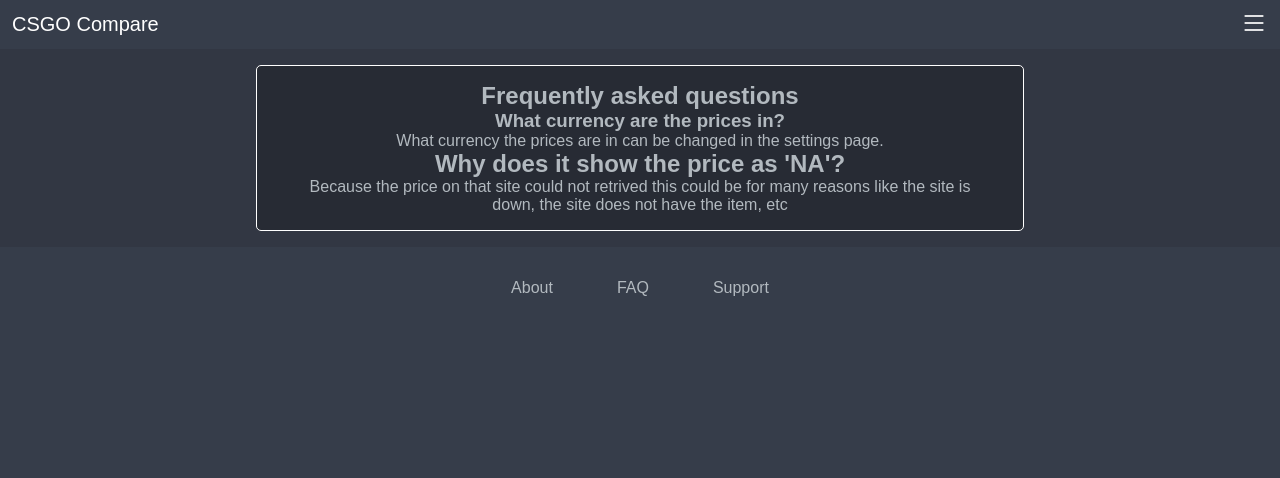
After one commit to Logtism/CSGO-Compare-school, a Django app: page /info/faq/ in a window 1280 px wide. The commit adds this page. Shown: the top 478 px of the page. Run offline with Django 4.2, Linux system fonts and the light colour scheme; data comes from the database, SQL or seed files in the repository; data that the repository does not hold is empty; parts of the project's set-up code (start-up, migrations or seed data) failed here and were passed over.

Commit message:
Created `faq` page
- Created `faq` page
- Added links to `faq` page in base template

```diff
--- a/base/templates/base/base.html
+++ b/base/templates/base/base.html
@@ -63,7 +63,7 @@
                   <a class="nav-link" href="{% url 'info-stat' %}">Stats</a>
                 </li>
                 <li>
-                  <a class="nav-link" href="#">FAQ</a>
+                  <a class="nav-link" href="{% url 'info-faq' %}">FAQ</a>
                 </li>
                 <li>
                   <a class="nav-link" href="{% url 'info-about' %}">About</a>
@@ -125,7 +125,7 @@
           </div>
 
           <div class="footer-column">
-            <a href="#" class="text-dec-none">FAQ</a>
+            <a href="{% url 'info-faq' %}" class="text-dec-none">FAQ</a>
           </div>
 
           <div class="footer-column">
--- /dev/null
+++ b/info/templates/info/faq.html
@@ -0,0 +1,12 @@
+{% extends 'base/base.html' %}
+{% block content %}
+<div class="container">
+  <div class="content">
+    <h2 class="text-center">Frequently asked questions</h2>
+    <h3 class="text-center">What currency are the prices in?</h3>
+    <p class="text-center">What currency the prices are in can be changed in the settings page.</p>
+    <h2 class="text-center">Why does it show the price as 'NA'?</h2>
+    <p class="text-center">Because the price on that site could not retrived this could be for many reasons like the site is down, the site does not have the item, etc</p>
+  </div>
+</div>
+{% endblock content %}
--- a/info/urls.py
+++ b/info/urls.py
@@ -5,6 +5,7 @@ from . import views
 urlpatterns = [
     path('statistics/', views.stat, name='info-stat'),
     path('about/', views.about, name='info-about'),
+    path('faq/', views.faq, name='info-faq'),
     path('support/create/', views.create_ticket, name='info-support-create'),
     path('support/', views.tickets_list, name='info-support'),
     path('support/<int:id>/', views.view_ticket, name='info-support-view'),
--- a/info/views.py
+++ b/info/views.py
@@ -19,6 +19,10 @@ def stat(request):
 
 def about(request):
     return render(request, 'info/about.html')
+
+
+def faq(request):
+    return render(request, 'info/faq.html')
 
 
 @login_required
```
